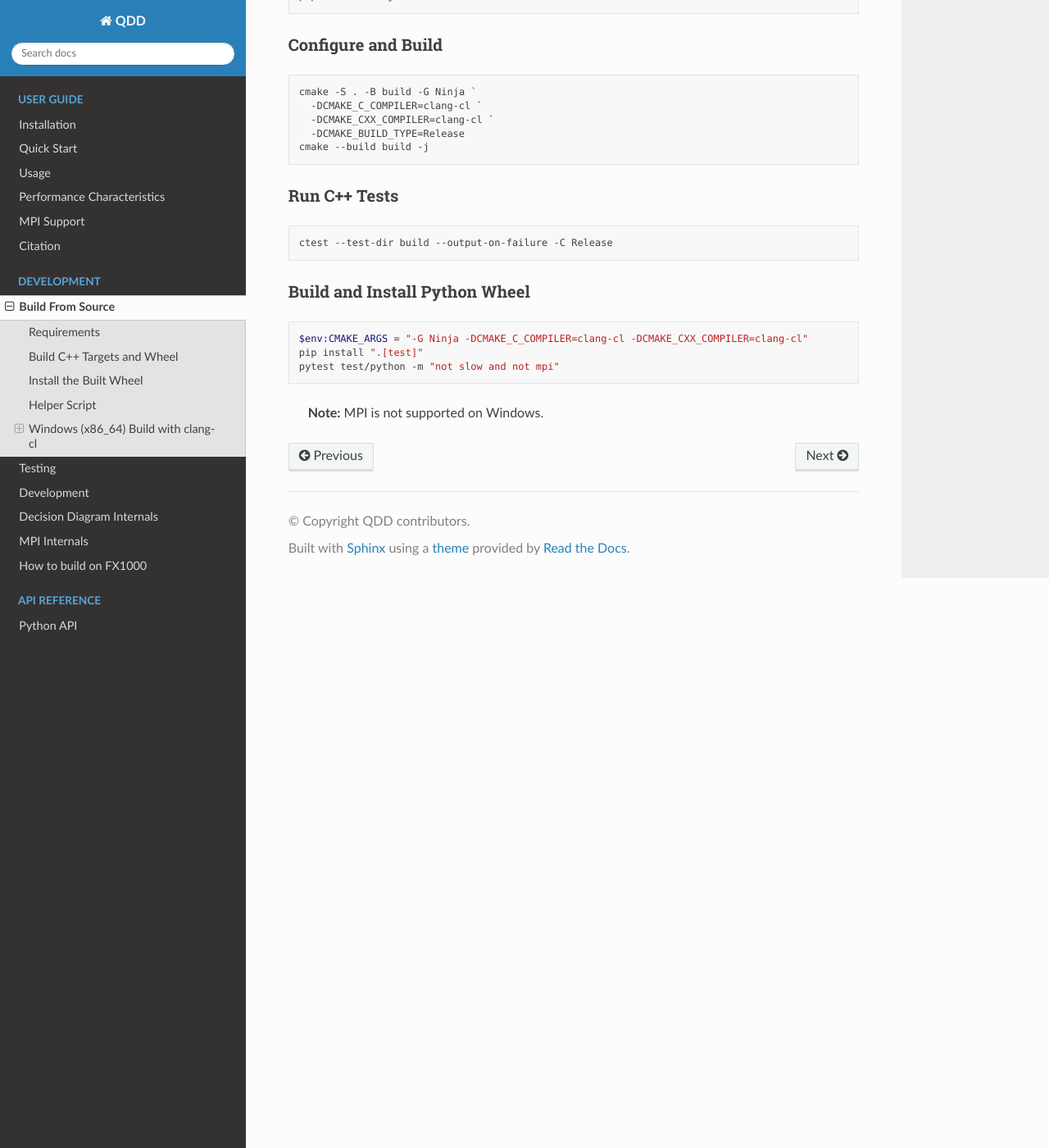
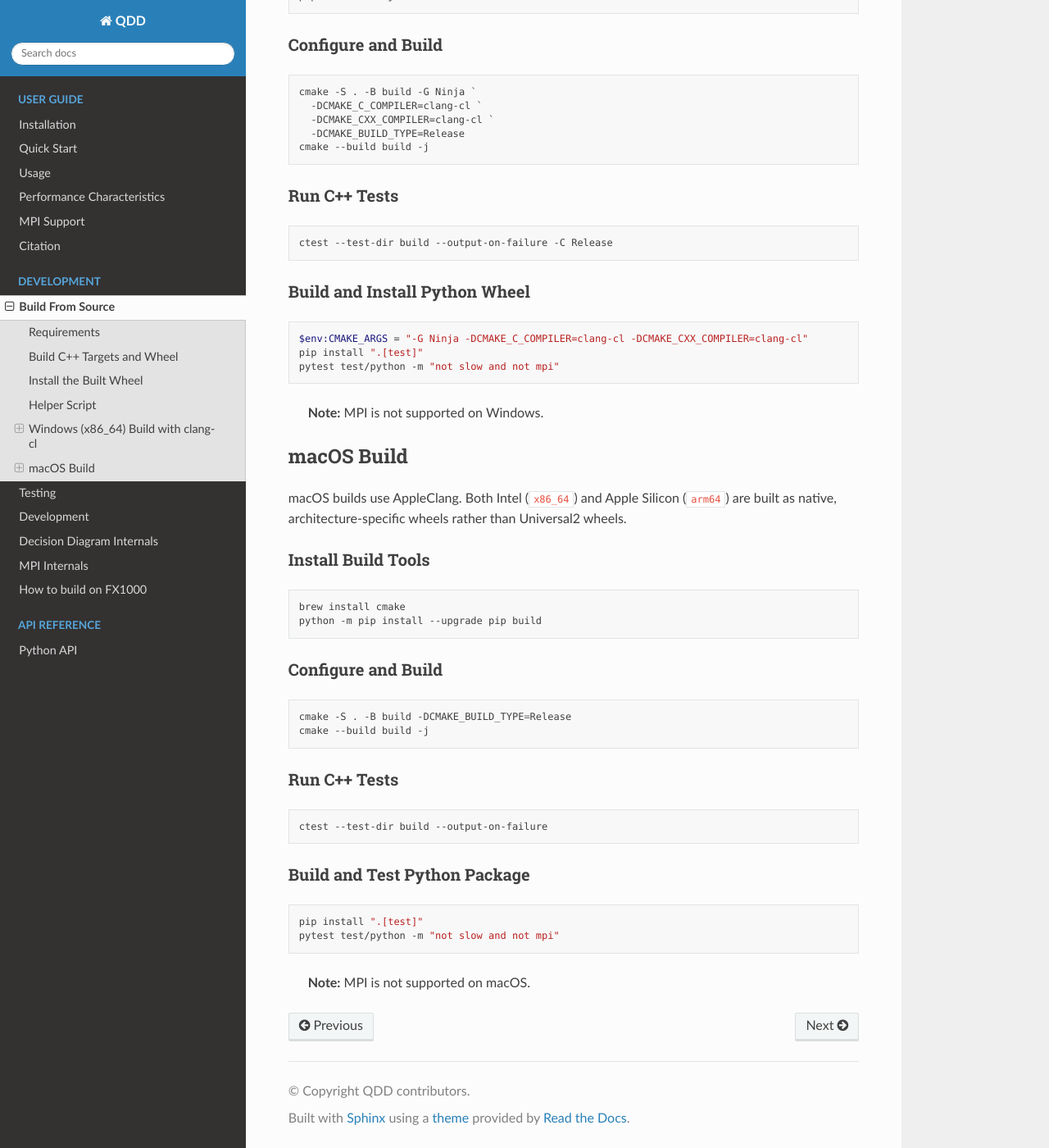
Before and after one commit to Fujitsu-UTokyo-QDD/QDD, a Sphinx documentation site: the page built from docs/source/build-from-source.md, in a window 1280 px wide and 1400 px high, scrolled down 1417 px. Shown: the whole window at 82% size. Built offline with Sphinx 7.4.7 and the Read the Docs theme 3.1.0, drawn with Linux system fonts in a browser that asks for light colours; pages that are not in the unit, such as notebooks, are missing from menus.

Commit message:
Add macOS support

````diff
--- a/docs/source/build-from-source.md
+++ b/docs/source/build-from-source.md
@@ -88,3 +88,38 @@ pytest test/python -m "not slow and not mpi"
 ```
 
 > **Note:** MPI is not supported on Windows.
+
+## macOS Build
+
+macOS builds use AppleClang. Both Intel (`x86_64`) and Apple Silicon (`arm64`)
+are built as native, architecture-specific wheels rather than Universal2
+wheels.
+
+### Install Build Tools
+
+```sh
+brew install cmake
+python -m pip install --upgrade pip build
+```
+
+### Configure and Build
+
+```sh
+cmake -S . -B build -DCMAKE_BUILD_TYPE=Release
+cmake --build build -j
+```
+
+### Run C++ Tests
+
+```sh
+ctest --test-dir build --output-on-failure
+```
+
+### Build and Test Python Package
+
+```sh
+pip install ".[test]"
+pytest test/python -m "not slow and not mpi"
+```
+
+> **Note:** MPI is not supported on macOS.
--- a/pyproject.toml
+++ b/pyproject.toml
@@ -77,6 +77,10 @@ manylinux-aarch64-image = "manylinux_2_28"
 [tool.cibuildwheel.linux]
 archs = ["x86_64", "aarch64"]
 
+[tool.cibuildwheel.macos]
+archs = ["x86_64", "arm64"]
+environment = { MACOSX_DEPLOYMENT_TARGET = "11.0" }
+
 [tool.cibuildwheel.windows]
 archs = ["AMD64"]
 environment = { CC = "clang-cl", CXX = "clang-cl" }
````
Also changed, not shown: CMakeLists.txt (+6 -1 lines), docs/source/installation.md (+3 -2 lines), 2 other files.
